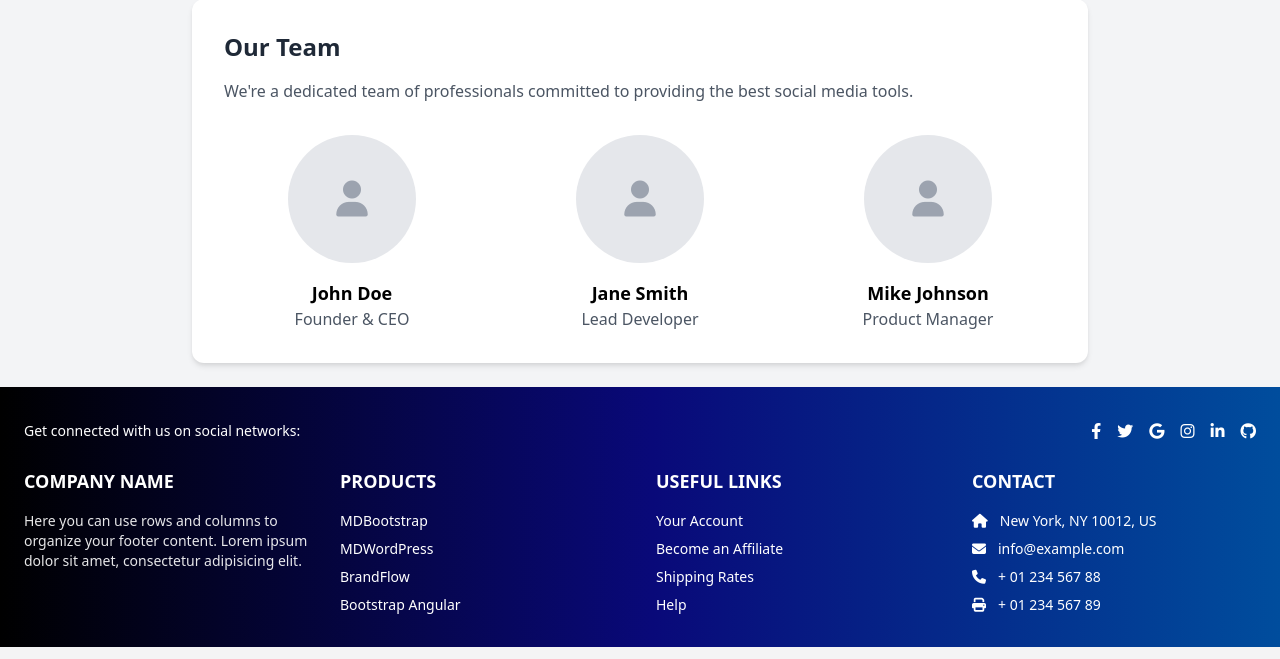
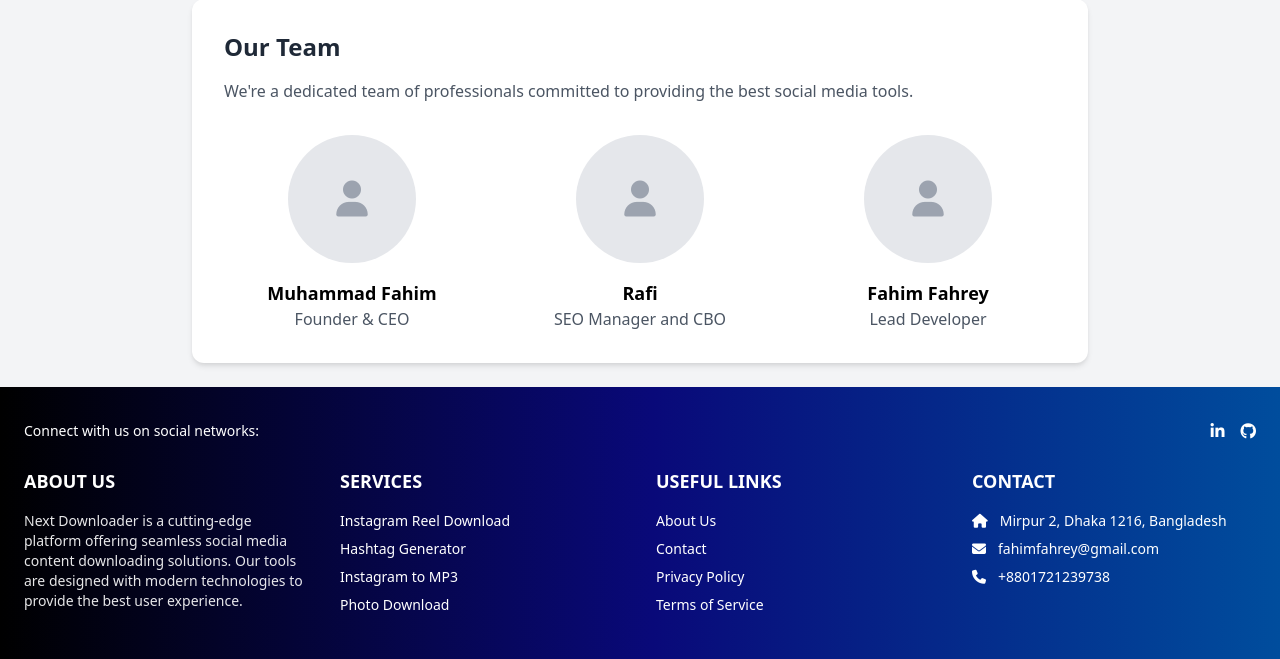
Before and after one commit to MehmetFaahem/social_tools, a Django app: page / in a window 1280 px wide. Shown: the part 1651-2310 px from the top of the page. Run offline with Django 4.2, Linux system fonts and the light colour scheme.

Commit message:
homepage content update

```diff
--- a/tools/templates/tools/base.html
+++ b/tools/templates/tools/base.html
@@ -244,77 +244,60 @@
     <footer class="footer-gradient text-white py-8 w-full shadow-lg">
       <div class="container mx-auto px-6">
         <div class="flex items-center justify-between mb-6 space-x-4">
-          <p class="text-sm">Get connected with us on social networks:</p>
+          <p class="text-sm">Connect with us on social networks:</p>
           <div class="flex space-x-4">
             <a
-              href="#"
+              href="https://www.linkedin.com/in/muhammad-faahem/"
               class="text-white hover:opacity-75 transition-opacity duration-200"
-              ><i class="fab fa-facebook-f"></i
-            ></a>
-            <a
-              href="#"
-              class="text-white hover:opacity-75 transition-opacity duration-200"
-              ><i class="fab fa-twitter"></i
-            ></a>
-            <a
-              href="#"
-              class="text-white hover:opacity-75 transition-opacity duration-200"
-              ><i class="fab fa-google"></i
-            ></a>
-            <a
-              href="#"
-              class="text-white hover:opacity-75 transition-opacity duration-200"
-              ><i class="fab fa-instagram"></i
-            ></a>
-            <a
-              href="#"
-              class="text-white hover:opacity-75 transition-opacity duration-200"
+              target="_blank"
               ><i class="fab fa-linkedin-in"></i
             ></a>
             <a
-              href="#"
+              href="https://github.com/MehmetFaahem"
               class="text-white hover:opacity-75 transition-opacity duration-200"
+              target="_blank"
               ><i class="fab fa-github"></i
             ></a>
           </div>
         </div>
         <div class="grid grid-cols-1 md:grid-cols-4 gap-8">
           <div>
-            <h6 class="text-lg font-semibold mb-4">COMPANY NAME</h6>
+            <h6 class="text-lg font-semibold mb-4">ABOUT US</h6>
             <p class="text-sm opacity-90 mb-4">
-              Here you can use rows and columns to organize your footer content.
-              Lorem ipsum dolor sit amet, consectetur adipisicing elit.
+              Next Downloader is a cutting-edge platform offering seamless
+              social media content downloading solutions. Our tools are designed
+              with modern technologies to provide the best user experience.
             </p>
           </div>
           <div>
-            <h6 class="text-lg font-semibold mb-4">PRODUCTS</h6>
+            <h6 class="text-lg font-semibold mb-4">SERVICES</h6>
             <ul class="text-sm space-y-2">
               <li>
                 <a
-                  href="#"
+                  href="{% url 'instagram_reel_download' %}"
                   class="hover:opacity-75 transition-opacity duration-200"
-                  >MDBootstrap</a
+                  >Instagram Reel Download</a
                 >
               </li>
               <li>
                 <a
-                  href="#"
+                  href="{% url 'instagram_hashtag_generator' %}"
                   class="hover:opacity-75 transition-opacity duration-200"
-                  >MDWordPress</a
+                  >Hashtag Generator</a
                 >
               </li>
               <li>
                 <a
-                  href="#"
+                  href="{% url 'instagram_to_mp3' %}"
                   class="hover:opacity-75 transition-opacity duration-200"
-                  >BrandFlow</a
+                  >Instagram to MP3</a
                 >
               </li>
               <li>
                 <a
-                  href="#"
+                  href="{% url 'instagram_photo_download' %}"
                   class="hover:opacity-75 transition-opacity duration-200"
-                  >Bootstrap Angular</a
+                  >Photo Download</a
                 >
               </li>
             </ul>
@@ -324,30 +307,30 @@
             <ul class="text-sm space-y-2">
               <li>
                 <a
-                  href="#"
+                  href="{% url 'about' %}"
                   class="hover:opacity-75 transition-opacity duration-200"
-                  >Your Account</a
+                  >About Us</a
+                >
+              </li>
+              <li>
+                <a
+                  href="{% url 'contact' %}"
+                  class="hover:opacity-75 transition-opacity duration-200"
+                  >Contact</a
                 >
               </li>
               <li>
                 <a
                   href="#"
                   class="hover:opacity-75 transition-opacity duration-200"
-                  >Become an Affiliate</a
+                  >Privacy Policy</a
                 >
               </li>
               <li>
                 <a
                   href="#"
                   class="hover:opacity-75 transition-opacity duration-200"
-                  >Shipping Rates</a
-                >
-              </li>
-              <li>
-                <a
-                  href="#"
-                  class="hover:opacity-75 transition-opacity duration-200"
-                  >Help</a
+                  >Terms of Service</a
                 >
               </li>
             </ul>
@@ -356,16 +339,14 @@
             <h6 class="text-lg font-semibold mb-4">CONTACT</h6>
             <ul class="text-sm space-y-2">
               <li class="flex items-center">
-                <i class="fas fa-home mr-3"></i> New York, NY 10012, US
+                <i class="fas fa-home mr-3"></i> Mirpur 2, Dhaka 1216,
+                Bangladesh
               </li>
               <li class="flex items-center">
-                <i class="fas fa-envelope mr-3"></i> info@example.com
+                <i class="fas fa-envelope mr-3"></i> fahimfahrey@gmail.com
               </li>
               <li class="flex items-center">
-                <i class="fas fa-phone mr-3"></i> + 01 234 567 88
-              </li>
-              <li class="flex items-center">
-                <i class="fas fa-print mr-3"></i> + 01 234 567 89
+                <i class="fas fa-phone mr-3"></i> +8801721239738
               </li>
             </ul>
           </div>
--- a/tools/templates/tools/homepage.html
+++ b/tools/templates/tools/homepage.html
@@ -194,7 +194,7 @@
         >
           <i class="fas fa-user text-4xl text-gray-400"></i>
         </div>
-        <h3 class="text-lg font-semibold">John Doe</h3>
+        <h3 class="text-lg font-semibold">Muhammad Fahim</h3>
         <p class="text-gray-600">Founder & CEO</p>
       </div>
       <div class="text-center">
@@ -203,8 +203,8 @@
         >
           <i class="fas fa-user text-4xl text-gray-400"></i>
         </div>
-        <h3 class="text-lg font-semibold">Jane Smith</h3>
-        <p class="text-gray-600">Lead Developer</p>
+        <h3 class="text-lg font-semibold">Rafi</h3>
+        <p class="text-gray-600">SEO Manager and CBO</p>
       </div>
       <div class="text-center">
         <div
@@ -212,8 +212,8 @@
         >
           <i class="fas fa-user text-4xl text-gray-400"></i>
         </div>
-        <h3 class="text-lg font-semibold">Mike Johnson</h3>
-        <p class="text-gray-600">Product Manager</p>
+        <h3 class="text-lg font-semibold">Fahim Fahrey</h3>
+        <p class="text-gray-600">Lead Developer</p>
       </div>
     </div>
   </div>
```
